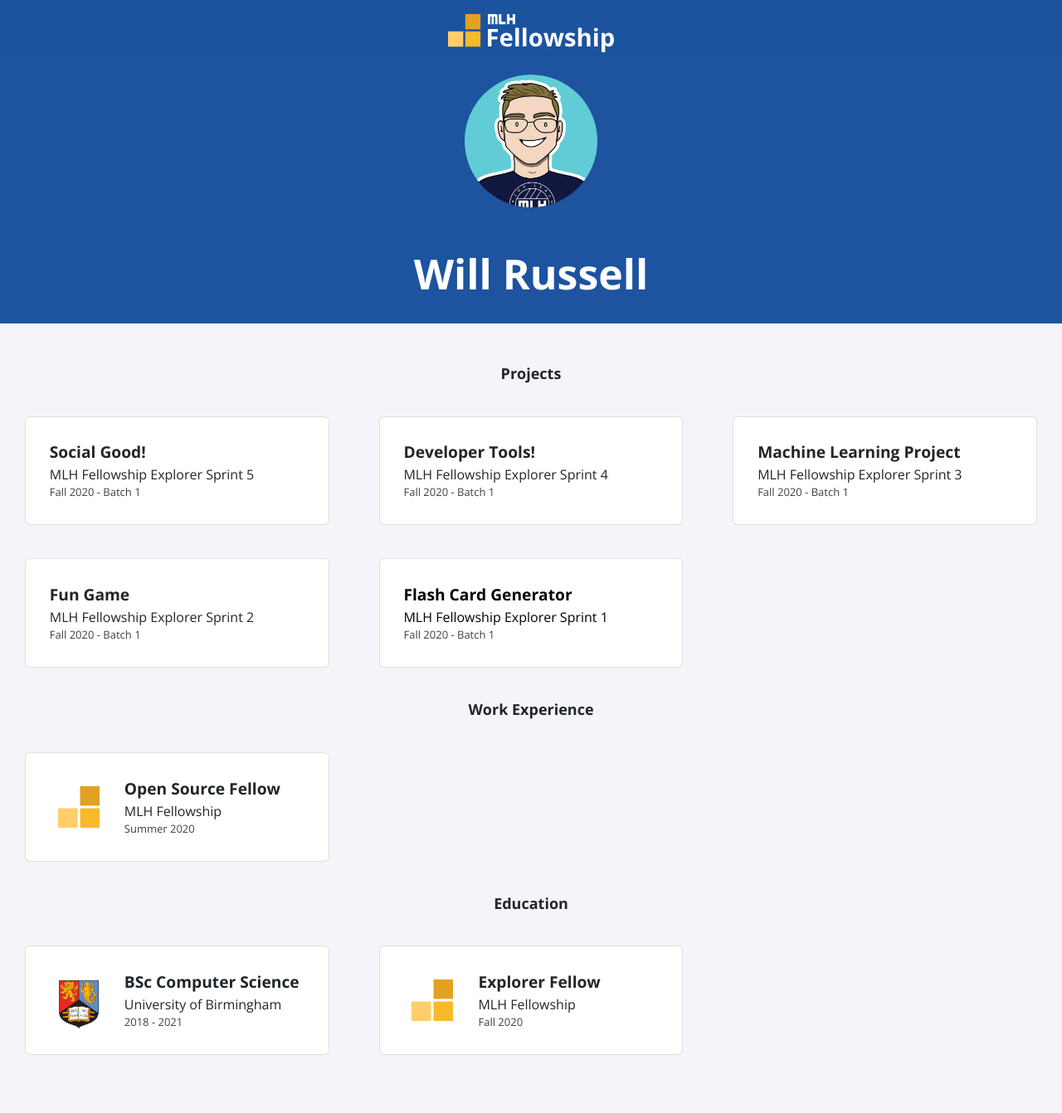
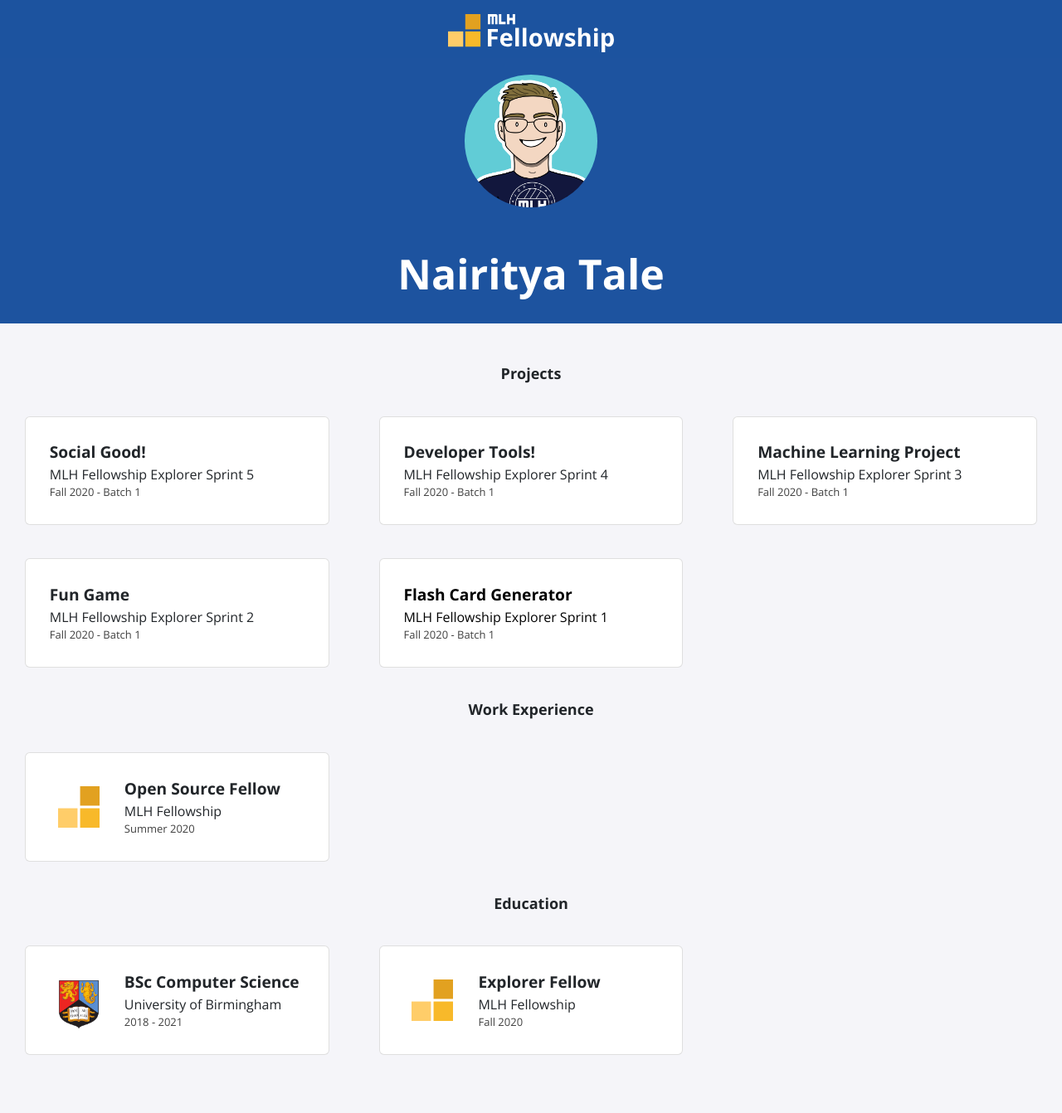
Before and after one commit to nairitya03/nairitya03.github.io, a Jekyll site: the page built from index.html, in a window 1280 px wide. Shown: the whole page at 83% size. Built offline with Jekyll 4.4.1, drawn with Linux system fonts in a browser that asks for light colours; nearby versions of some CDN libraries.

Commit message:
Update _config.yml
Details added

```diff
--- a/_config.yml
+++ b/_config.yml
@@ -1,13 +1,13 @@
-title: "Will Russell"
-email: fellowship@mlh.io
+title: "Nairitya Tale"
+email: talenairitya@gmail.com
 description: >- # this means to ignore newlines until "baseurl:"
   Write an awesome description for your new site here. You can edit this
   line in _config.yml. It will appear in your document head meta (for
   Google search results) and in your feed.xml site description.
 baseurl: "/"
-url: "/portfolio-template"
-twitter_username: mlhacks
-github_username:  mlh-fellowship
+url: "/nairitya03.github.io/"
+twitter_username:
+github_username:  nairitya03
 
 sass:
   sass_dir: _sass
```
